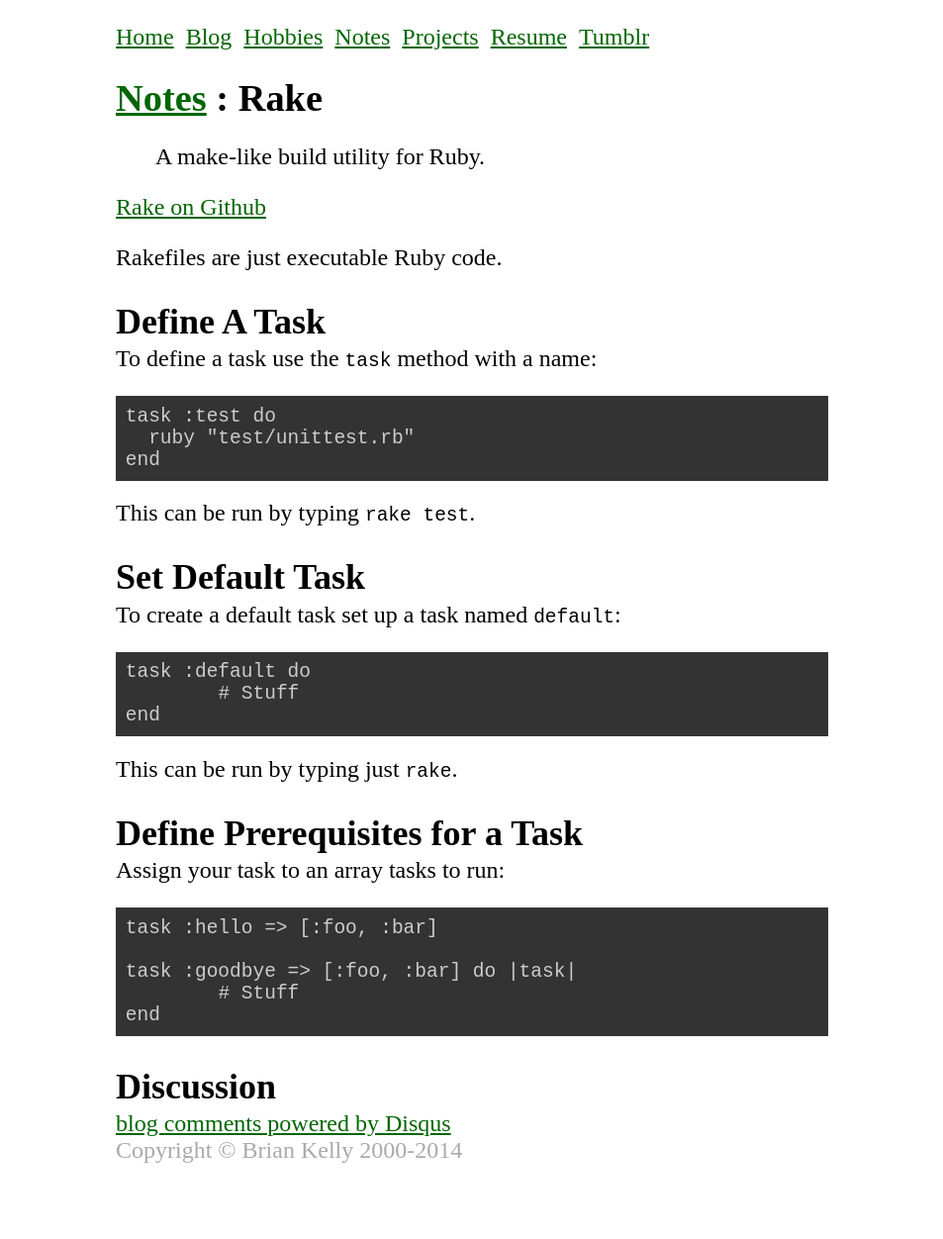
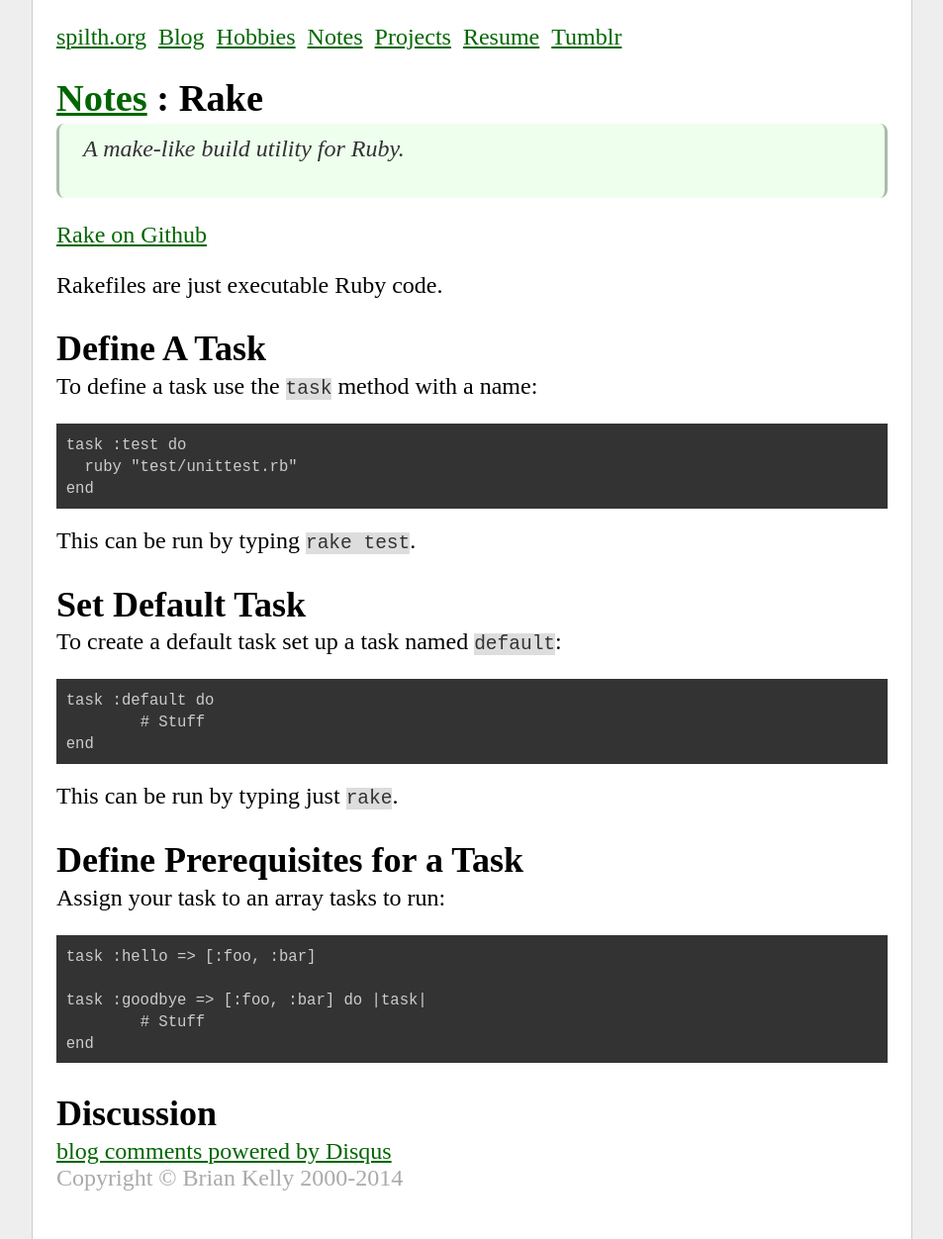
Before and after one commit to spilth/old.spilth.org, a Jekyll site: the page built from notes/rake.md, in a window 1280 px wide. Shown: the whole page at 99% size, without its empty margins (163-1116 px from the left). Built offline with Jekyll 4.4.1, drawn with Linux system fonts in a browser that asks for light colours; some web fonts are replaced; comment, search, counter and statistics services are not loaded; before the commit the page ends 1224 px from its top, so only the background shows below that.

Commit message:
More style and layout tweaks.

```diff
--- a/_layouts/default.html
+++ b/_layouts/default.html
@@ -29,8 +29,9 @@
   </head>
 
   <body>
+  <div id="wrapper">
     <ul class="nav">
-      <li><a href="/">Home</a></li>
+      <li><a href="/">spilth.org</a></li>
       <li><a href="/blog/">Blog</a></li>
       <li><a href="/hobbies/">Hobbies</a></li>
       <li><a href="/notes/">Notes</a></li>
@@ -44,6 +45,6 @@
     <footer>
     <p>Copyright &copy; Brian Kelly 2000-2014</p>
     </footer>
-
+    </div>
   </body>
 </html>
--- a/css/spilth.css
+++ b/css/spilth.css
@@ -1,9 +1,19 @@
 body {
   font-family: 'Lusitana', serif;
   font-size: 1.5em;
+  background: #eee;
+  padding: 0;
+  margin: 0;
+}
+
+#wrapper {
+  background: #fff;
+  color: #000;
   padding: 1em;
-  max-width: 720px;
   margin: auto;
+  max-width: 840px;
+  border-left: 1px solid #ccc;
+  border-right: 1px solid #ccc;
 }
 
 img {
@@ -15,6 +25,18 @@ img {
 p {
   margin-top: 0;
 }
+
+blockquote {
+  color: #333;
+  background: #efe;
+  font-style: italic;
+  border-left: 3px solid #aba;
+  border-right: 3px solid #aba;
+  margin: 0 0 1em 0;
+  padding: 0.5em 1em 0.5em 1em;
+  border-radius: 8px;
+}
+
 
 a {
   color: #060;
@@ -42,10 +64,30 @@ ul.nav li {
   padding-right: 0.25em;
 }
 
+code {
+  background: #ddd;
+  color: #333;
+}
+
+pre code {
+  background: #333;
+  color: #ccc;
+  font-size: 0.8em;
+}
+
 pre {
   background: #333;
   color: #ccc;
   padding: 0.5em;
+  /* white-space: pre-wrap;       [> css-3 <] */
+  /* white-space: -moz-pre-wrap;  [> Mozilla, since 1999 <] */
+  /* white-space: -pre-wrap;      [> Opera 4-6 <] */
+  /* white-space: -o-pre-wrap;    [> Opera 7 <] */
+  /* word-wrap: break-word;       [> Internet Explorer 5.5+ <] */
+  overflow: auto;
+  word-break: normal !important;
+  word-wrap: normal !important;
+  white-space: pre !important;
 }
 
 
```
